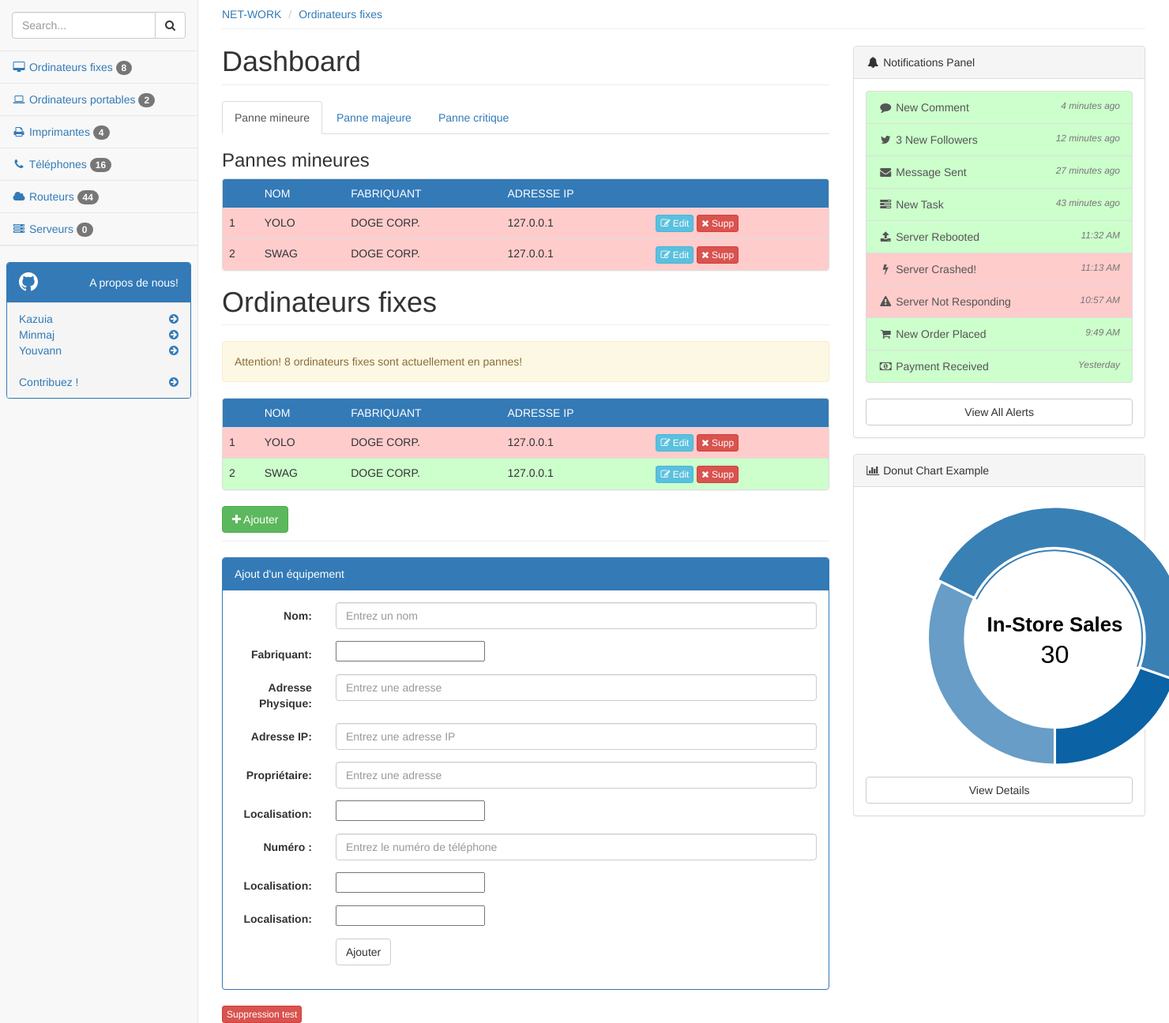
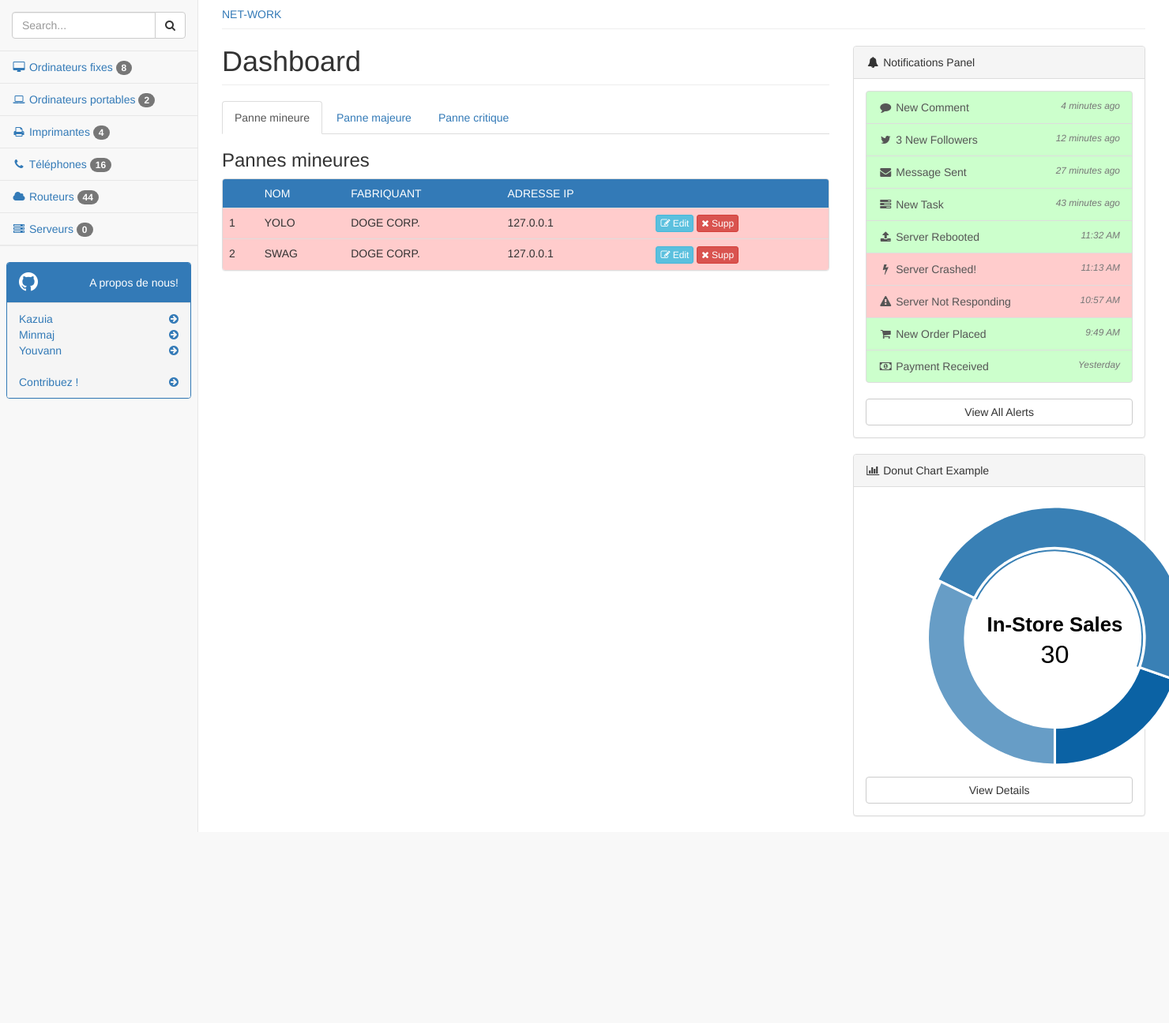
Before and after one commit to minmaj/net-work, a PHP site: page /administration in a window 1480 px wide; the page is wider, and only the part inside the window is pictured. Shown: the part 51-1347 px from the top of that part at 79% size. After the commit the page ends 1105 px from the top of that part, so only its background shows below. Run offline with PHP 8.4, Linux system fonts and the light colour scheme.

Commit message:
adding of swap viewer in js and in html code adding of back button into the form update of breadcrumb

```diff
--- a/public/js/main.js
+++ b/public/js/main.js
@@ -0,0 +1,28 @@
+
+// init
+$( "#stuffcontent" ).hide();
+$( "#addform").hide();
+$( "#supptest").hide();
+var lastStuffVisited;
+
+function showstuffcontent(stuffName) {
+    if($( "#homecontent" ).is(":visible")) $( "#homecontent" ).hide( "slow" );
+    if($( "#addform" ).is(":visible")) $( "#addform" ).hide( "slow" );
+    $( "#stuffcontent" ).show( "slow" );
+    $("#breadlist").html('<li><a onclick="showhomecontent()" href="#">NET-WORK</a></li><li class="active"><a href="#">' + stuffName + '</a></li>');
+    lastStuffVisited = stuffName;
+}
+
+function showhomecontent() {
+    if($( "#stuffcontent" ).is(":visible")) $( "#stuffcontent" ).hide( "slow" );
+    if($( "#addform" ).is(":visible")) $( "#addform" ).hide( "slow" );
+    $( "#homecontent" ).show( "slow" );
+    $("#breadlist").html('<li><a onclick="showhomecontent()" href="#">NET-WORK</a></li>');
+}
+
+function showaddform() {
+    if($( "#homecontent" ).is(":visible")) $( "#homecontent" ).hide( "slow" );
+    if($( "#stuffcontent" ).is(":visible")) $( "#stuffcontent" ).hide( "slow" );
+    $( "#addform" ).show( "slow" );
+    $("#breadlist").append('<li class="active"><a href="#">Ajout d\'un enregistrement</a></li>');
+}
--- a/views/administration/index.php
+++ b/views/administration/index.php
@@ -1,6 +1,6 @@
 <nav class="navbar navbar-default navbar-static-top" role="navigation" style="margin-bottom: 0">
     <div class="navbar-header">
-        <a class="navbar-brand" href="#">NET-WORK</a>
+        <a class="navbar-brand" href="#" onclick="showhomecontent()">NET-WORK</a>
     </div>
     <!-- /.navbar-header -->
 
@@ -85,26 +85,26 @@
                     <!-- /input-group -->
                 </li>
                 <li>
-                    <a href="#"><i class="fa fa-desktop fa-fw"></i> Ordinateurs fixes <span class="badge">8</span></a>
+                    <a href="#" onclick="showstuffcontent('Ordinateurs fixes')"><i class="fa fa-desktop fa-fw"></i> Ordinateurs fixes <span class="badge">8</span></a>
                 </li>
                 <li>
-                    <a href="#"><i class="fa fa-laptop fa-fw"></i> Ordinateurs portables <span class="badge">2</span></a>
+                    <a href="#" onclick="showstuffcontent('Ordinateurs portables')"><i class="fa fa-laptop fa-fw"></i> Ordinateurs portables <span class="badge">2</span></a>
                     <!-- /.nav-second-level -->
                 </li>
                 <li>
-                    <a href="#"><i class="fa fa-print fa-fw"></i> Imprimantes <span class="badge">4</span></a>
+                    <a href="#" onclick="showstuffcontent('Imprimantes')"><i class="fa fa-print fa-fw"></i> Imprimantes <span class="badge">4</span></a>
                     <!-- /.nav-second-level -->
                 </li>
                 <li>
-                    <a href="#"><i class="fa fa-phone fa-fw"></i> Téléphones <span class="badge">16</span></a>
+                    <a href="#" onclick="showstuffcontent('Téléphones')"><i class="fa fa-phone fa-fw"></i> Téléphones <span class="badge">16</span></a>
                     <!-- /.nav-second-level -->
                 </li>
                 <li>
-                    <a href="#"><i class="fa fa-cloud fa-fw"></i> Routeurs <span class="badge">44</span></a>
+                    <a href="#" onclick="showstuffcontent('Routeurs')"><i class="fa fa-cloud fa-fw"></i> Routeurs <span class="badge">44</span></a>
                     <!-- /.nav-second-level -->
                 </li>
                 <li>
-                    <a href="#"><i class="fa fa-server fa-fw"></i> Serveurs <span class="badge">0</span></a>
+                    <a href="#" onclick="showstuffcontent('Serveurs')"><i class="fa fa-server fa-fw"></i> Serveurs <span class="badge">0</span></a>
                     <!-- /.nav-second-level -->
                 </li>
             </ul>
@@ -183,9 +183,8 @@
 <div id="page-wrapper" style="min-height: 455px;">
     <div class="row">
         <div class="col-lg-12">
-            <ol class="breadcrumb" style="background-color:white;">
+            <ol id="breadlist" class="breadcrumb" style="background-color:white;">
                 <li><a href="#">NET-WORK</a></li>
-                <li class="active"><a href="#">Ordinateurs fixes</a></li>
             </ol>
         </div>
     </div>
@@ -197,7 +196,7 @@
 
     <div class="row">
         <div class="col-lg-8">
-
+          <div id="homecontent">
             <h1 class="page-header">Dashboard</h1>
 
             <div class="bs-example">
@@ -332,7 +331,8 @@
                                 </div>
                             </div>
                         </div>
-
+                    </div>
+                    <div id="stuffcontent">
                         <h1 class="page-header">Ordinateurs fixes</h1>
                         <div class="alert alert-warning" role="alert">Attention! 8 ordinateurs fixes sont actuellement en pannes!</div>
 
@@ -376,11 +376,14 @@
                         </div>
 
             <!-- Bouton d'ajout -->
-            <button type="button" class="btn btn-success" style="margin-bottom: 10px;">
+            <button id="addButton" onclick="showaddform()" type="button" class="btn btn-success" style="margin-bottom: 10px;">
                 <i class="fa fa-plus"></i> Ajouter
             </button>
 
             <hr />
+            </div>
+
+          <div id="addform">
 
             <!-- Formulaire d'ajout -->
             <div class="panel panel-primary">
@@ -458,8 +461,13 @@
                           </div>
                         </div>
                         <div class="form-group">
-                          <div class="col-sm-offset-2 col-sm-10">
-                            <button type="submit" class="btn btn-default">Ajouter</button>
+                          <div class="col-sm-offset-2 col-sm-8">
+                            <button type="submit" class="btn btn-default">
+                                <i class="fa fa-plus"></i> Ajouter
+                            </button>
+                            <button id="backButton" onclick="showstuffcontent(lastStuffVisited)" type="button" class="btn btn-primary" >
+                                <i class="fa fa-backward"></i> Annuler
+                            </button>
                           </div>
                         </div>
 
@@ -467,7 +475,8 @@
                     </form>
                 </div>
             </div>
-                <a href="#" class="btn btn-xs btn-danger"
+          </div>
+                <a id="supptest" href="#" class="btn btn-xs btn-danger"
                             data-toggle="modal"
                             data-target="#basicModal">Suppression test
                 </a>
```
Lines whose indentation alone changed are shown as unchanged.
